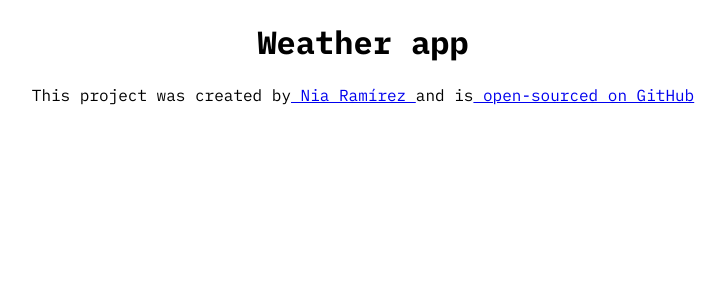
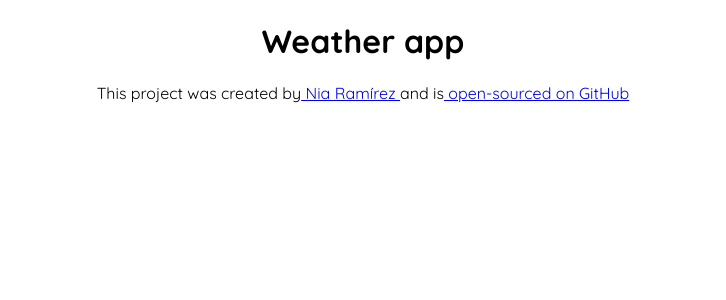
Before and after one commit to estefaniaramirezmnt/React-weather-app, a React (Create React App) app: page / in a window 1280 px wide. Shown: the top 300 px of the page, without its empty margins (277-1003 px from the left). Built offline with nearby package versions, Linux system fonts and the light colour scheme.

Commit message:
Changed letter

```diff
--- a/public/index.html
+++ b/public/index.html
@@ -5,7 +5,8 @@
   <meta charset="utf-8" />
   <meta name="viewport" content="width=device-width, initial-scale=1" />
   <meta name="theme-color" content="#000000" />
-  <meta name="description" property="og:description" content="Weather app with forecast created using create-react-app" />
+  <meta name="description" property="og:description"
+    content="Weather app with forecast created using create-react-app" />
   <!-- <meta name="image" property="og:image" content=""> -->
   <meta name="title" property="og:title" content="React weather app">
   <meta name="author" content="Nia Ramírez">
@@ -14,8 +15,7 @@
   <link rel="manifest" href="%PUBLIC_URL%/manifest.json" />
   <link rel="preconnect" href="https://fonts.googleapis.com">
   <link rel="preconnect" href="https://fonts.gstatic.com" crossorigin>
-  <link
-    href="https://fonts.googleapis.com/css2?family=IBM+Plex+Mono:ital,wght@0,100;0,200;0,300;0,400;0,500;0,600;0,700;1,100;1,200;1,300;1,400;1,500;1,600;1,700&display=swap"
+  <link href="https://fonts.googleapis.com/css2?family=Quicksand:wght@300;400;500;600;700&display=swap"
     rel="stylesheet">
   <title>React weather App</title>
 </head>
--- a/src/App.css
+++ b/src/App.css
@@ -1,6 +1,6 @@
 body {
-  font-family: 'IBM Plex Mono', Arial, Helvetica, sans-serif;
-}
+  font-family: 'Quicksand', sans-serif;}
+
 .App {
   text-align: center;
 }
```
